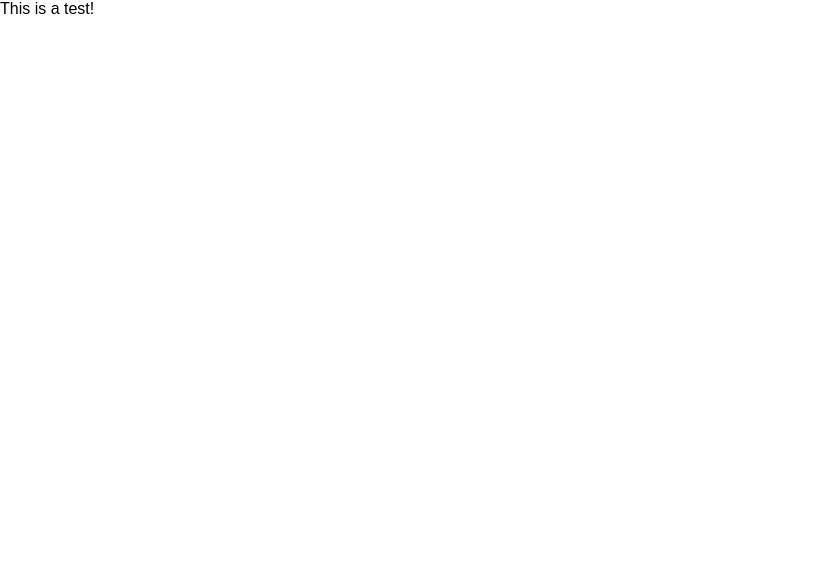
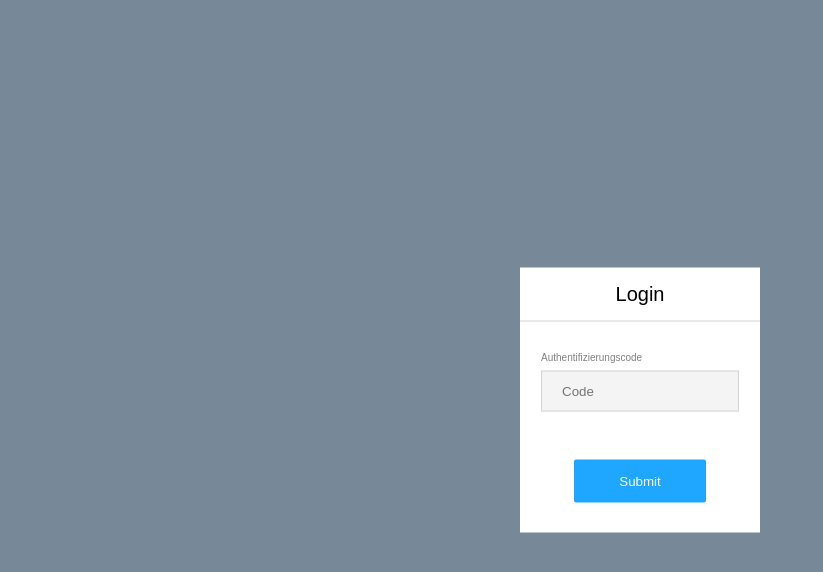
Before and after one commit to lesskeys/lesskeys-webapp, a React (Create React App) app in the folder app/: page /login in a window 1280 px wide. Shown: the top 572 px of the page, without its empty margins (0-823 px from the left). Built offline with nearby package versions, Linux system fonts and the light colour scheme.

Commit message:
Design login page.

```diff
--- a/app/src/Login.js
+++ b/app/src/Login.js
@@ -1,11 +1,36 @@
 import React, { Component } from 'react';
+import './style/Login.css';
 
 class Login extends Component {
+  constructor (props) {
+    super(props);
+
+    this.state = {
+      code: ''
+    }
+  }
+
+  updateInputValue (evt) {
+    this.setState({
+      code: evt.target.value
+    })
+  }
 
   render () {
     return (
-      <div>
-        This is a test!
+      <div className="background">
+        <div className="center">
+          <div className="head">
+            Login
+          </div>
+          <form className="form">
+            <label>
+              Authentifizierungscode
+              <input type="text" placeholder="Code" value={this.state.code} onChange={(e) => this.updateInputValue(e)} />
+            </label>
+            <input type="submit" value="Submit" />
+          </form>
+        </div>
       </div>
     );
   }
--- /dev/null
+++ b/app/src/style/Login.css
@@ -0,0 +1,62 @@
+.background {
+  position: fixed;
+  width: 100%;
+  height: 100%;
+  top: 0;
+  left: 0;
+  background: lightslategray;
+  align-content: center;
+}
+
+.center {
+  display: block;
+  position: absolute;
+  top: 50%;
+  left: 50%;
+  transform: translate(-50%, -50%);
+  background: white;
+  width: 100%;
+  max-width: 15em;
+  max-height: 20em;
+}
+
+.head {
+  text-align: center;
+  font-size: 20px;
+  border-bottom: 1px solid lightgray;
+  padding: 15px 0;
+}
+
+.form {
+  padding: 30px 10px 20px;
+  text-align: center;
+}
+
+.form label {
+  width: 90%;
+  display: inline-block;
+  text-align: left;
+  font-size: 10px;
+  color: gray;
+}
+
+.form input[type=text] {
+  width: 100%;
+  display: inline-block;
+  padding: 12px 20px;
+  margin: 8px 0;
+  border: 1px solid lightgray;
+  box-sizing: border-box;
+  background-color: rgba(211, 211, 211, 0.25);
+}
+
+.form input[type=submit] {
+  width: 60%;
+  background-color: #1fa6ff;
+  color: white;
+  padding: 14px 0;
+  margin: 40px 0 10px;
+  cursor: pointer;
+  border: none;
+  border-radius: 2px;
+}
```
